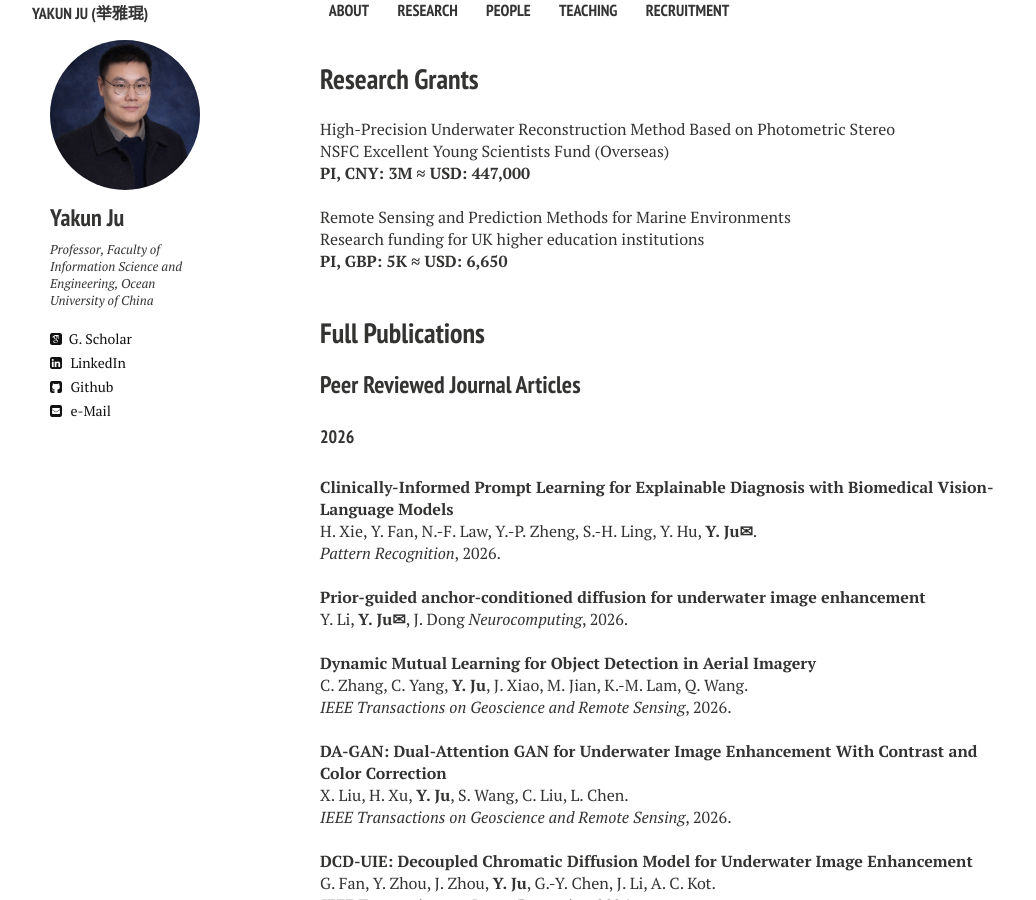
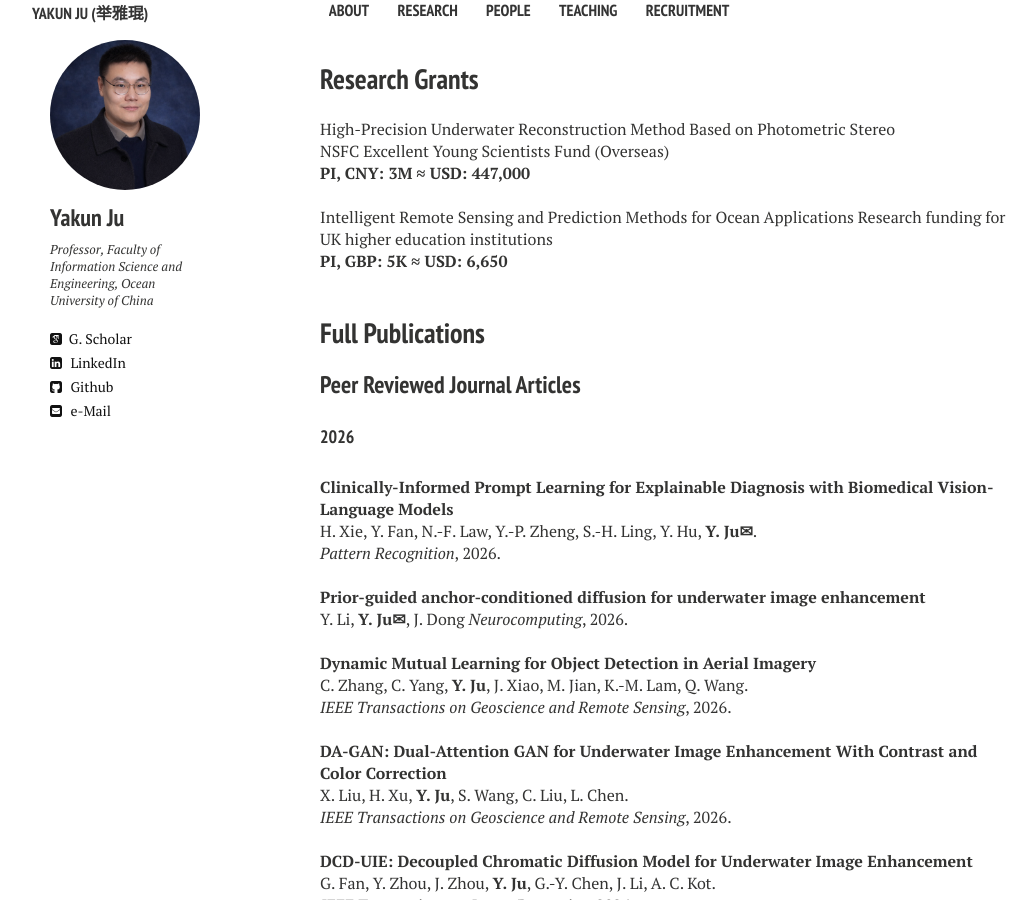
Before and after one commit to juyakun/juyakun.github.io, a Jekyll site: the page built from research.md, in a window 1280 px wide and 900 px high. Shown: the whole window, without its empty margins (112-1148 px from the left). Built offline with Jekyll 4.4.1, drawn with Linux system fonts in a browser that asks for light colours; nearby versions of some CDN libraries.

Commit message:
Update project title for marine research funding

```diff
--- a/research.md
+++ b/research.md
@@ -29,7 +29,7 @@ NSFC Excellent Young Scientists Fund (Overseas)
 **PI, CNY: 3M ≈ USD: 447,000**
 <br>
 <br>
-Remote Sensing and Prediction Methods for Marine Environments
+Intelligent Remote Sensing and Prediction Methods for Ocean Applications
 Research funding for UK higher education institutions
 **PI, GBP: 5K ≈ USD: 6,650**
 <br>
```
